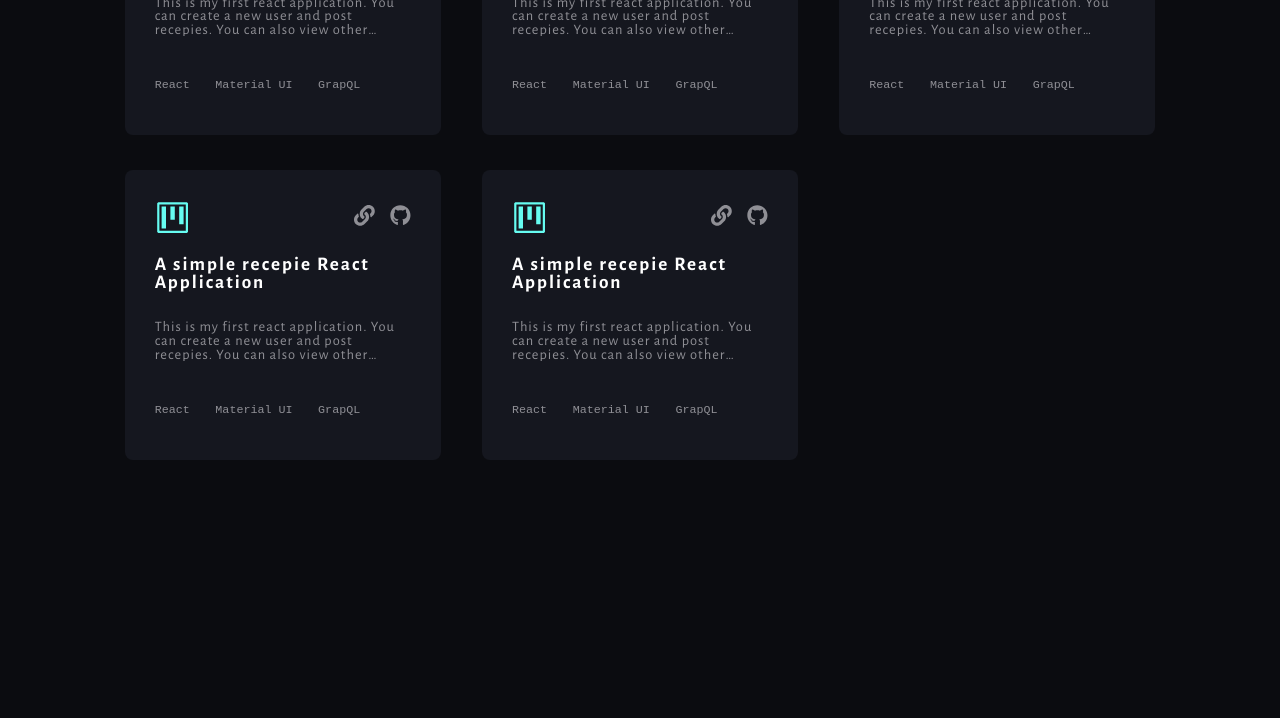
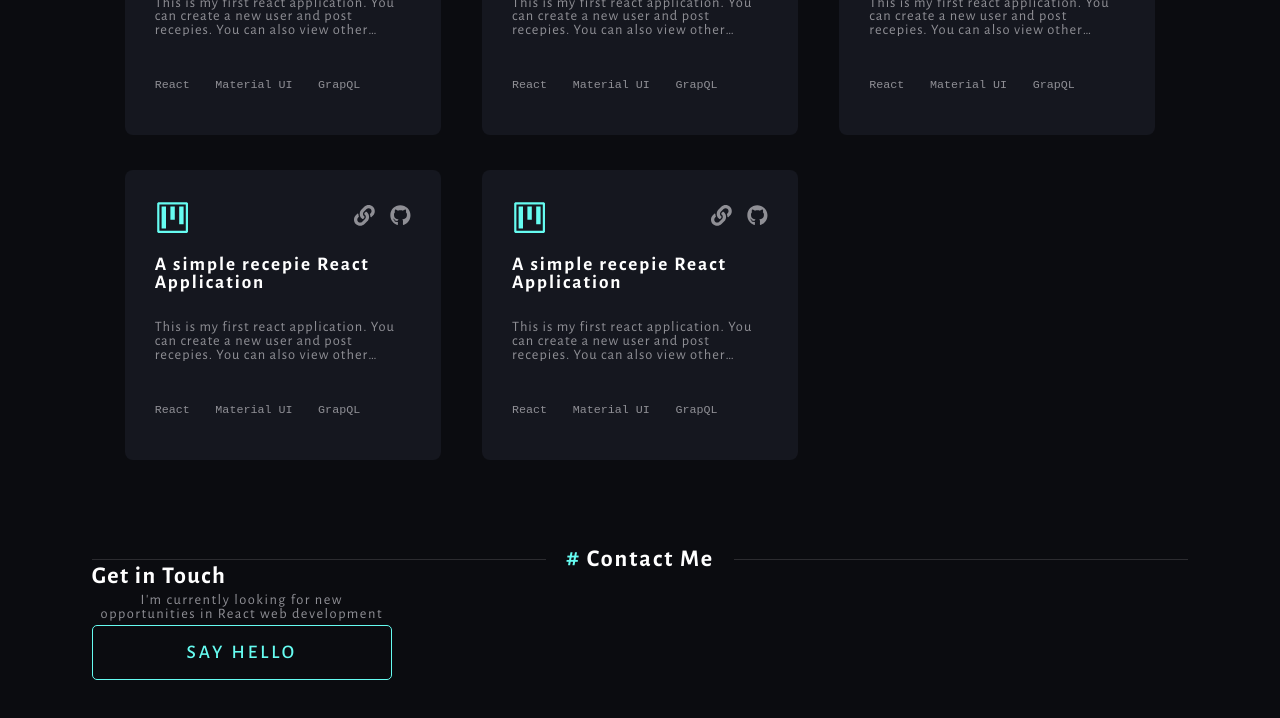
Before and after one commit to NatiG100/portfolio, a React (Create React App) app: page / in a window 1280 px wide. Shown: the part 3700-4418 px from the top of the page. Before the commit the page ends 4200 px from the top, so only its background shows below. Built offline with nearby package versions, Linux system fonts and the light colour scheme.

Commit message:
create contact section layout

```diff
--- a/src/App.js
+++ b/src/App.js
@@ -6,6 +6,7 @@ import SkillSection from "./sections/SkillSection";
 import { useEffect, useState } from "react";
 import ExperienceSection from "./sections/ExperienceSection";
 import ProjectsSection from "./sections/ProjectsSection";
+import ContactSection from "./sections/ContactSection";
 
 function App() {
   const [displayNav, setDisplayNav] = useState(true);
@@ -35,6 +36,7 @@ function App() {
       <SkillSection/>
       <ExperienceSection/>
       <ProjectsSection/>
+      <ContactSection/>
     </>
   );
 }
--- /dev/null
+++ b/src/sections/ContactSection/ContactSectionElements.js
@@ -0,0 +1,39 @@
+import styled from "styled-components";
+import theme from "../../theme";
+
+export const StyledContactSection = styled.section`
+    padding-top: 6vh;
+    width: 100%;
+    display: grid;
+    grid-template-rows:max-content max-content 1fr ;
+    grid-template-columns:1fr ;
+    justify-content:center ;
+    min-height: 100vh;
+    max-width: ${theme.size.appMaxWidth};
+    margin-left: auto;
+    margin-right: auto;
+    padding-left: 6%;
+    padding-right: 6%;
+`;
+
+export const StyledContactSectionWrapper = styled.div`
+    width: 100%;
+    max-width: 300px;
+    display: flex;
+    flex-direction: column;
+    justify-content: center;
+
+    gap: 5%;
+`;
+
+export const StyledH1 = styled.h1`
+    color: ${theme.colors.text};
+    font-size: ${theme.font.xl};
+    letter-spacing: 1.5px;
+`;
+export const StyledP = styled.p`
+    font-size: ${theme.font.md};
+    color: ${theme.colors.textDark};
+    letter-spacing: 1.5px;
+    text-align: center;
+`;
--- /dev/null
+++ b/src/sections/ContactSection/index.jsx
@@ -0,0 +1,25 @@
+import React from 'react';
+import Button from '../../components/uiElements/Button';
+import SectionTitle from './../../components/SectionTitle';
+
+import {
+    StyledContactSection,
+    StyledContactSectionWrapper,
+    StyledH1,
+    StyledP
+} from './ContactSectionElements';
+
+const ContactSection = () => {
+  return (
+    <StyledContactSection>
+        <SectionTitle title='Contact Me'/>
+        <StyledContactSectionWrapper>
+            <StyledH1>Get in Touch</StyledH1>
+            <StyledP>I'm currently looking for new opportunities in React web development</StyledP>
+            <Button size="lg">Say Hello</Button>
+        </StyledContactSectionWrapper>
+    </StyledContactSection>
+  )
+}
+
+export default ContactSection;
```
